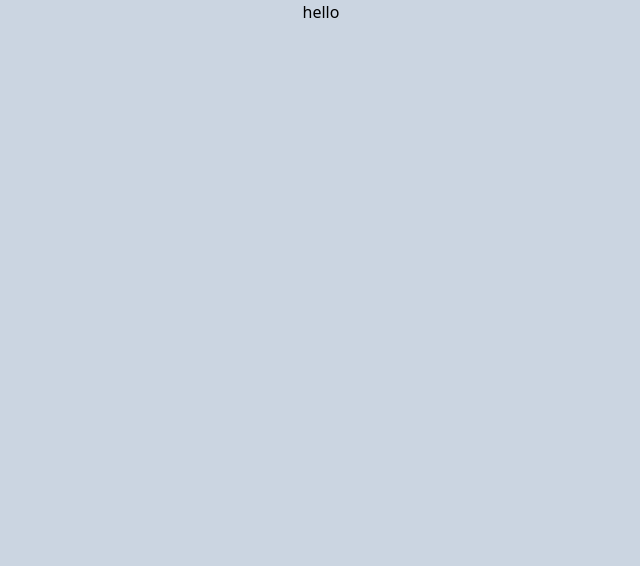
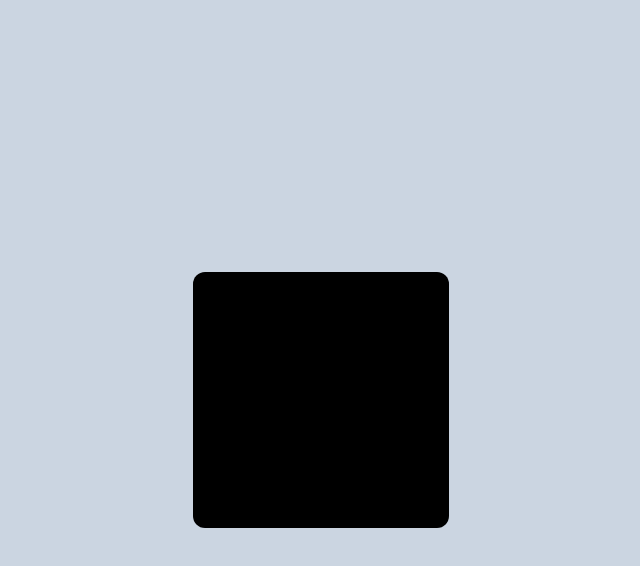
Before and after one commit to lukemelnik/framermotiontut, a React (Vite) app: page / in a window 1280 px wide. Shown: the top 566 px of the page, without its empty margins (15-655 px from the left). Built offline with nearby package versions, Linux system fonts and the light colour scheme.

Commit message:
add basic motion component

```diff
--- a/index.html
+++ b/index.html
@@ -6,7 +6,9 @@
     <meta name="viewport" content="width=device-width, initial-scale=1.0" />
     <title>Vite + React + TS</title>
   </head>
-  <body class="flex justify-center max-w-2xl background bg-slate-300">
+  <body
+    class="flex justify-center items-center max-w-2xl background bg-slate-300 min-h-screen"
+  >
     <div id="root"></div>
     <script type="module" src="/src/main.tsx"></script>
   </body>
--- a/package.json
+++ b/package.json
@@ -10,6 +10,7 @@
     "preview": "vite preview"
   },
   "dependencies": {
+    "framer-motion": "^11.1.7",
     "react": "^18.2.0",
     "react-dom": "^18.2.0"
   },
--- a/src/App.tsx
+++ b/src/App.tsx
@@ -1,7 +1,9 @@
+import BasicsOfMotion from "./components/basics-of-motion";
+
 function App() {
   return (
     <>
-      <div>hello</div>
+      <BasicsOfMotion />
     </>
   );
 }
--- /dev/null
+++ b/src/components/basics-of-motion.tsx
@@ -0,0 +1,5 @@
+import { motion } from "framer-motion";
+
+export default function BasicsOfMotion() {
+  return <div className="bg-black w-64 h-64 rounded-xl"></div>;
+}
```
Also changed, not shown: 1 other file (tests, documents, lock files or other folders).
